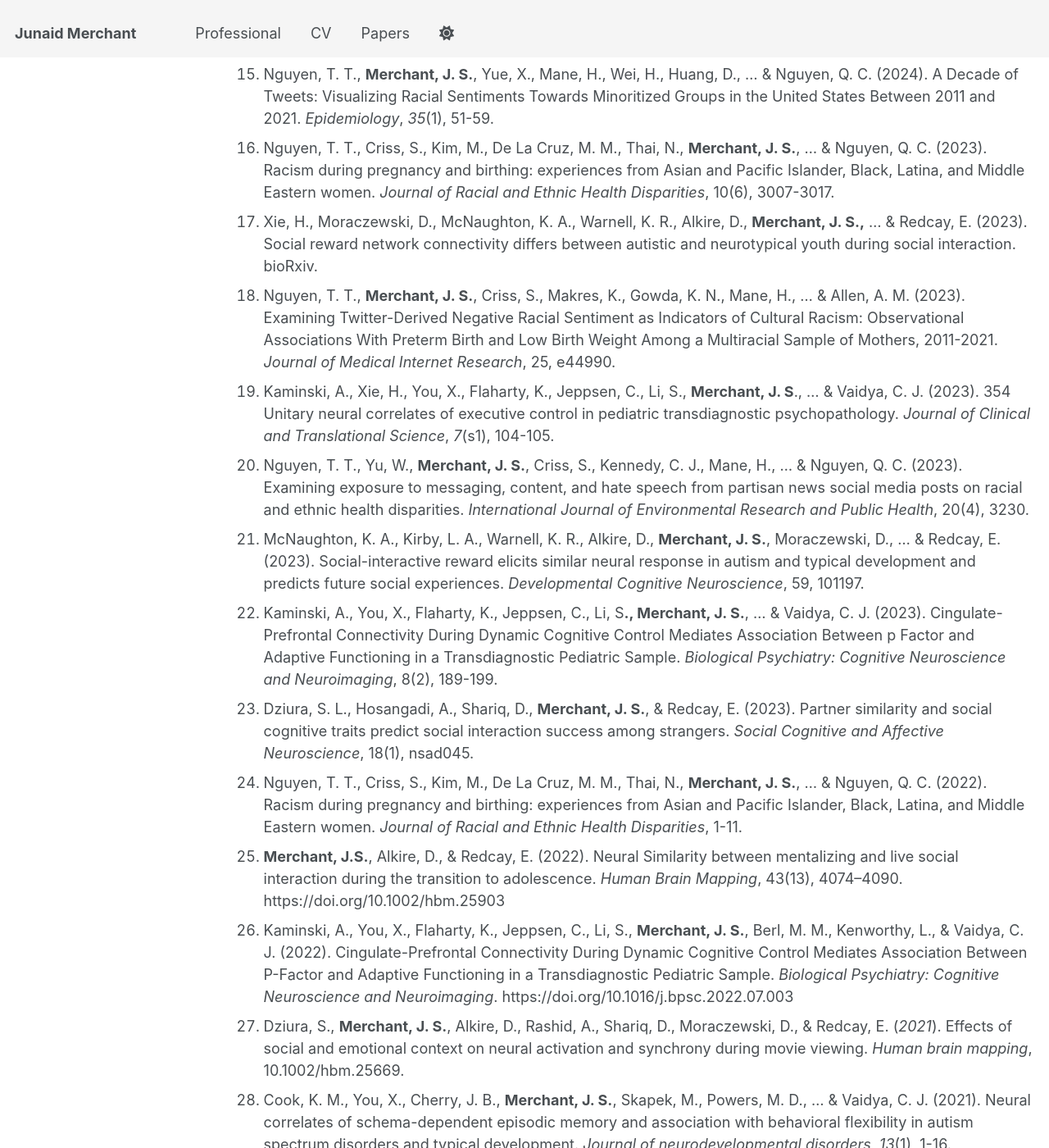
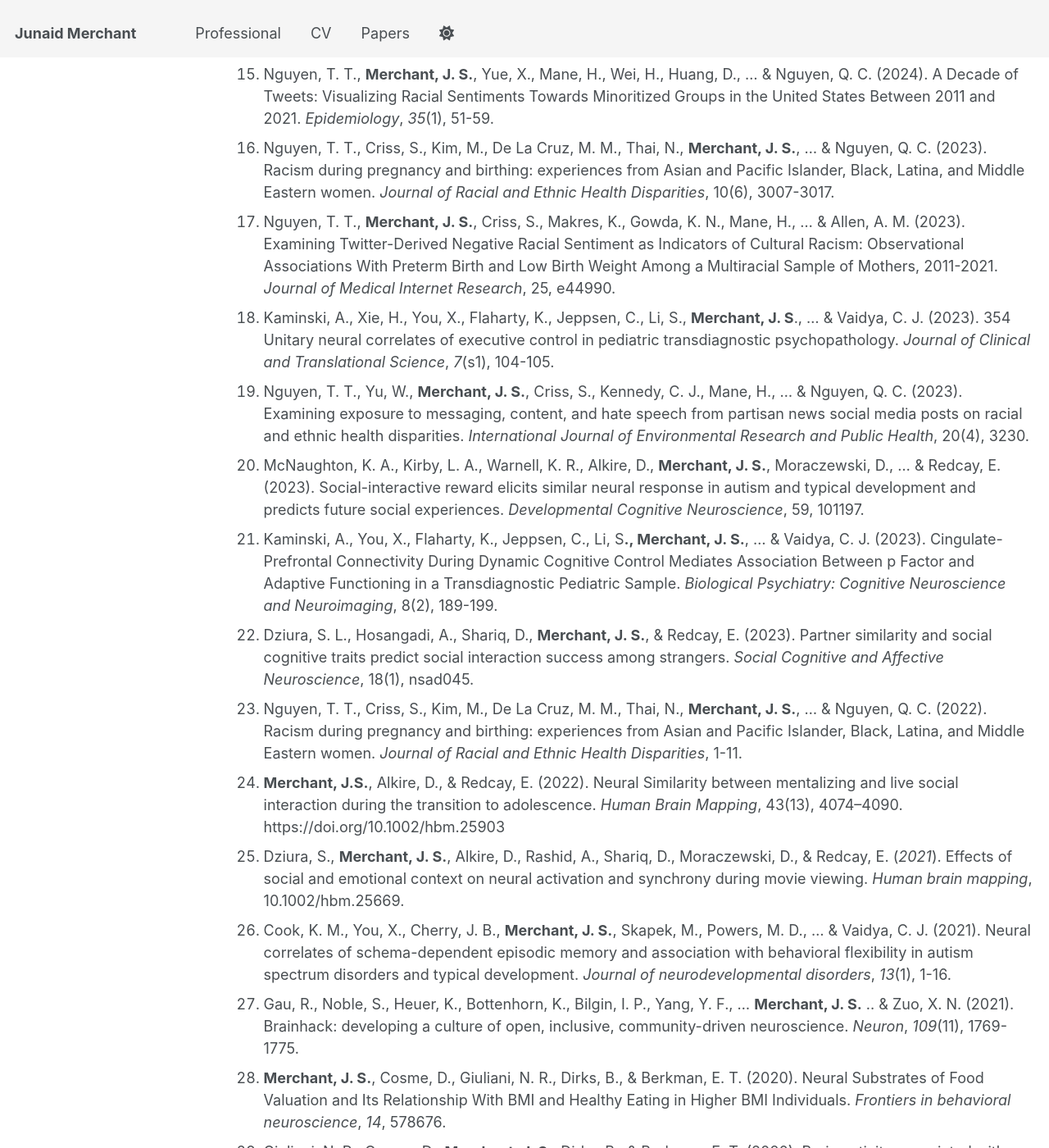
Before and after one commit to JunaidMerchant/JunaidMerchant.github.io, a Jekyll site: the page built from _pages/cv.md, in a window 1280 px wide and 1400 px high, scrolled down 3281 px. Shown: the whole window at 82% size. Built offline with Jekyll 4.4.1, drawn with Linux system fonts in a browser that asks for light colours; some web fonts are replaced.

Commit message:
Remove duplicate publication entries for Merchant, J. S.
Removed duplicate entries for Merchant, J. S. in the publication list.

```diff
--- a/_pages/cv.md
+++ b/_pages/cv.md
@@ -89,7 +89,6 @@ Psychology Department, University of Oregon
 1. De La Cruz, M. M., Criss, S., Kim, M., Thai, N., Makres, K., **Merchant, J. S.**, & Nguyen, T. T. (2024). Not a Monolith. *Journal of Ethnic and Cultural Studies*, *11*(2), 58-80.
 1. Nguyen, T. T., **Merchant, J. S.**, Yue, X., Mane, H., Wei, H., Huang, D., ... & Nguyen, Q. C. (2024). A Decade of Tweets: Visualizing Racial Sentiments Towards Minoritized Groups in the United States Between 2011 and 2021. *Epidemiology*, *35*(1), 51-59.
 1. Nguyen, T. T., Criss, S., Kim, M., De La Cruz, M. M., Thai, N., **Merchant, J. S.**, ... & Nguyen, Q. C. (2023). Racism during pregnancy and birthing: experiences from Asian and Pacific Islander, Black, Latina, and Middle Eastern women. *Journal of Racial and Ethnic Health Disparities*, 10(6), 3007-3017.
-1. Xie, H., Moraczewski, D., McNaughton, K. A., Warnell, K. R., Alkire, D., **Merchant, J. S.,** ... & Redcay, E. (2023). Social reward network connectivity differs between autistic and neurotypical youth during social interaction. bioRxiv.
 1. Nguyen, T. T., **Merchant, J. S.**, Criss, S., Makres, K., Gowda, K. N., Mane, H., ... & Allen, A. M. (2023). Examining Twitter-Derived Negative Racial Sentiment as Indicators of Cultural Racism: Observational Associations With Preterm Birth and Low Birth Weight Among a Multiracial Sample of Mothers, 2011-2021. *Journal of Medical Internet Research*, 25, e44990.
 1. Kaminski, A., Xie, H., You, X., Flaharty, K., Jeppsen, C., Li, S., **Merchant, J. S**., ... & Vaidya, C. J. (2023). 354 Unitary neural correlates of executive control in pediatric transdiagnostic psychopathology. *Journal of Clinical and Translational Science*, *7*(s1), 104-105.
 1. Nguyen, T. T., Yu, W., **Merchant, J. S.**, Criss, S., Kennedy, C. J., Mane, H., ... & Nguyen, Q. C. (2023). Examining exposure to messaging, content, and hate speech from partisan news social media posts on racial and ethnic health disparities. *International Journal of Environmental Research and Public Health*, 20(4), 3230.
@@ -98,7 +97,6 @@ Psychology Department, University of Oregon
 1. Dziura, S. L., Hosangadi, A., Shariq, D., **Merchant, J. S.**, & Redcay, E. (2023). Partner similarity and social cognitive traits predict social interaction success among strangers. *Social Cognitive and Affective Neuroscience*, 18(1), nsad045.
 1. Nguyen, T. T., Criss, S., Kim, M., De La Cruz, M. M., Thai, N., **Merchant, J. S.**, ... & Nguyen, Q. C. (2022). Racism during pregnancy and birthing: experiences from Asian and Pacific Islander, Black, Latina, and Middle Eastern women. *Journal of Racial and Ethnic Health Disparities*, 1-11.
 1. **Merchant, J.S.**, Alkire, D., & Redcay, E. (2022). Neural Similarity between mentalizing and live social interaction during the transition to adolescence. *Human Brain Mapping*, 43(13), 4074–4090. https://doi.org/10.1002/hbm.25903
-1. Kaminski, A., You, X., Flaharty, K., Jeppsen, C., Li, S., **Merchant, J. S.**, Berl, M. M., Kenworthy, L., & Vaidya, C. J. (2022). Cingulate-Prefrontal Connectivity During Dynamic Cognitive Control Mediates Association Between P-Factor and Adaptive Functioning in a Transdiagnostic Pediatric Sample. *Biological Psychiatry: Cognitive Neuroscience and Neuroimaging*. https://doi.org/10.1016/j.bpsc.2022.07.003
 1. Dziura, S., **Merchant, J. S.**, Alkire, D., Rashid, A., Shariq, D., Moraczewski, D., & Redcay, E. (*2021*). Effects of social and emotional context on neural activation and synchrony during movie viewing. *Human brain mapping*, 10.1002/hbm.25669.
 1. Cook, K. M., You, X., Cherry, J. B., **Merchant, J. S.**, Skapek, M., Powers, M. D., ... & Vaidya, C. J. (2021). Neural correlates of schema-dependent episodic memory and association with behavioral flexibility in autism spectrum disorders and typical development. *Journal of neurodevelopmental disorders*, *13*(1), 1-16.
 1. Gau, R., Noble, S., Heuer, K., Bottenhorn, K., Bilgin, I. P., Yang, Y. F., … **Merchant, J. S.** .. & Zuo, X. N. (2021). Brainhack: developing a culture of open, inclusive, community-driven neuroscience. *Neuron*, *109*(11), 1769-1775.
```
